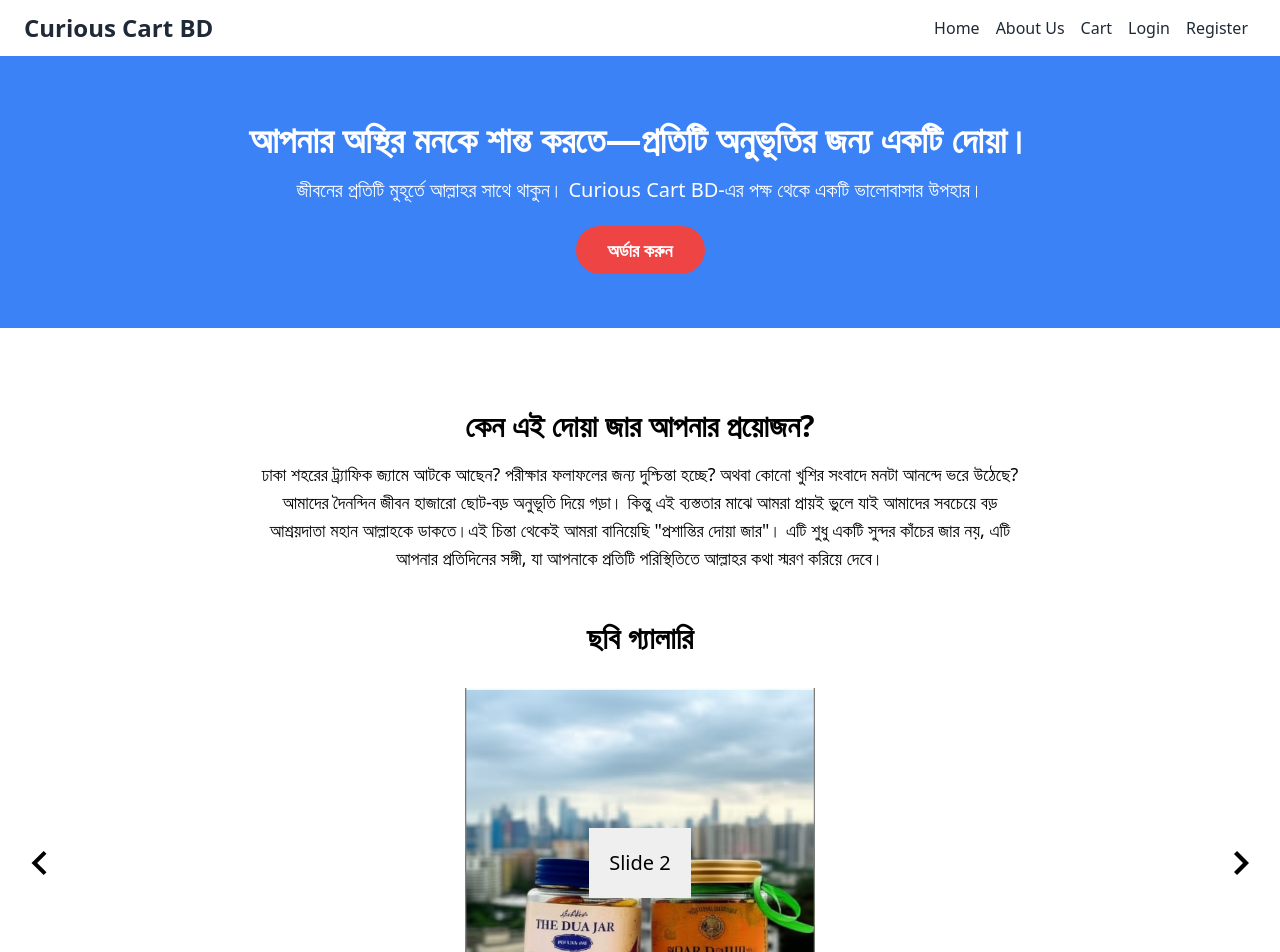
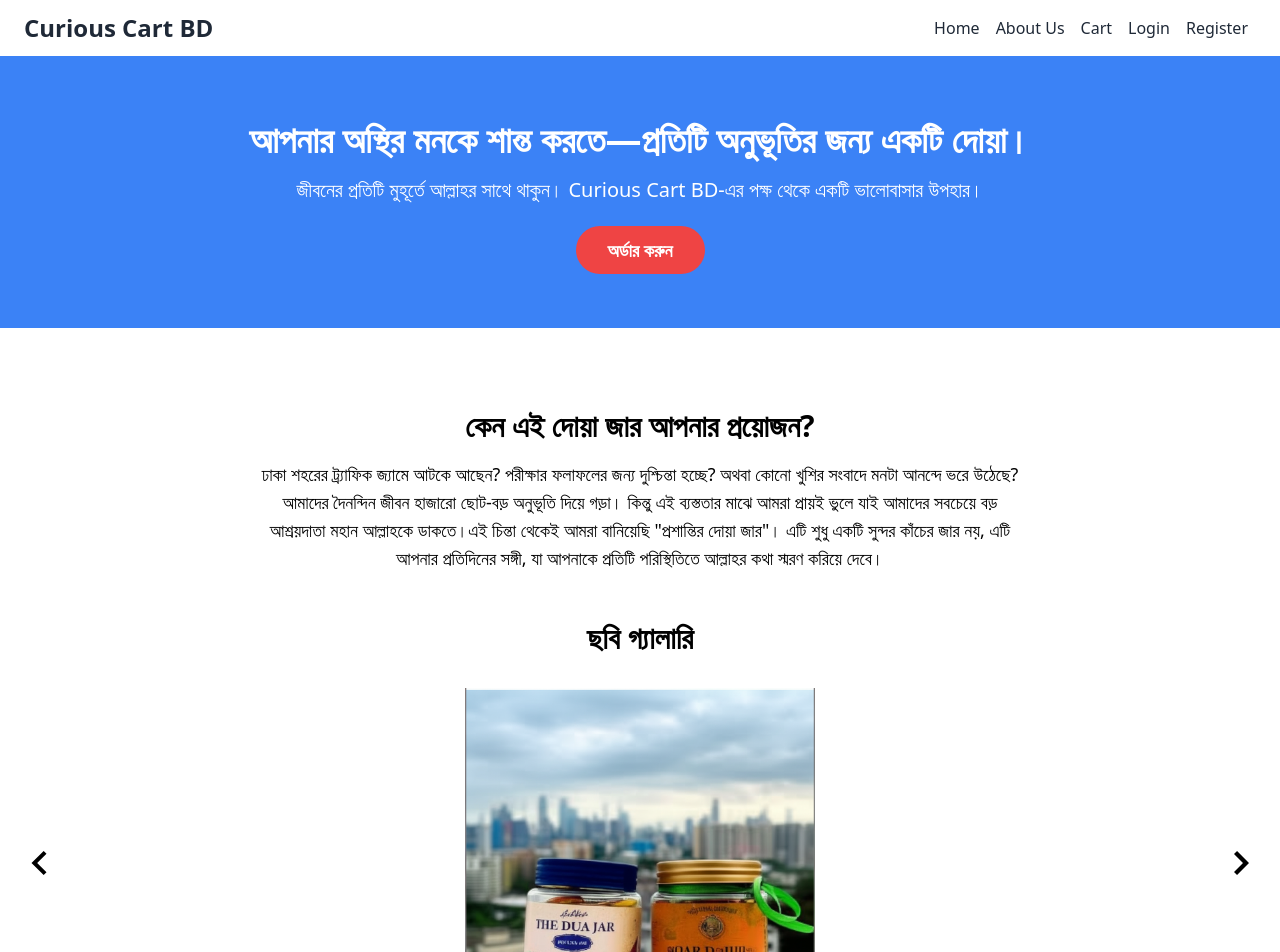
Before and after one commit to zahidhasantonmoy/curious_cart_bd, a Next.js app: page / in a window 1280 px wide. Shown: the top 952 px of the page. Built offline with nearby package versions, Linux system fonts and the light colour scheme.

Commit message:
fix: Remove text from image gallery slides

```diff
--- a/src/app/page.tsx
+++ b/src/app/page.tsx
@@ -54,7 +54,7 @@ export default function Home() {
               {slideImages.map((slideImage, index)=> (
                 <div className="each-slide-effect" key={index}>
                   <div style={{ 'backgroundImage': `url(${slideImage.url})` }}>
-                    <span>{slideImage.caption}</span>
+
                   </div>
                 </div>
               ))}
```
